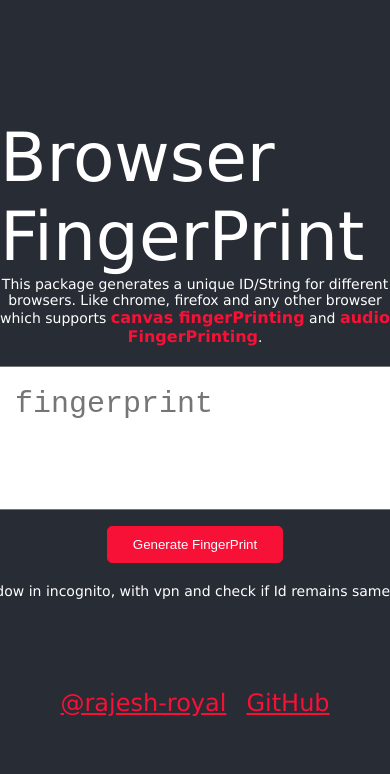
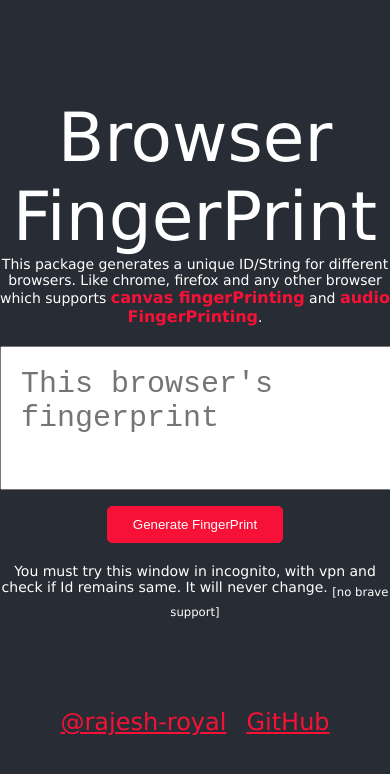
Before and after one commit to Rajesh-Royal/Broprint.js, a React (Create React App) app in the folder example/: page / in a window 390 px wide. Shown: the top 774 px of the page. Built offline with nearby package versions, Linux system fonts and the light colour scheme.

Commit message:
fix: textarea responsive issue

```diff
--- a/example/src/App.css
+++ b/example/src/App.css
@@ -18,12 +18,14 @@ body, html{
   width: 100%;
   font-size: calc(60px + 2vmin);
   color: white;
+  /* padding: 10px; */
 }
 .App .header{
     display: flex;
     flex-direction: column;
     align-items: center;
     justify-content: center;
+    text-align: center;
 }
 .App p{
   font-size: 14px;
@@ -42,6 +44,7 @@ body, html{
 .App .id-container textarea{
   font-size: 30px;
   max-width: 900px;
+  width: 100%;
   padding: 20px;
 }
 .App .id-container button{
--- a/example/src/App.tsx
+++ b/example/src/App.tsx
@@ -1,5 +1,5 @@
 import { getCurrentBrowserFingerPrint } from '@rajesh896/broprint.js';
-import React, { useState } from 'react';
+import { useState } from 'react';
 import './App.css';
 
 
@@ -24,7 +24,7 @@ function App() {
       <section className="id-container">
         <textarea rows={3} cols={100} placeholder="This browser's fingerprint" value={browserFingerprint} onChange={() => {}}></textarea>
         <p><button onClick={() => {getBrowserFingerPrint()}}>Generate FingerPrint</button></p>
-        <p style={{marginTop: 20}}>You must try this window in incognito, with vpn and check if Id remains same. It will never change.</p>
+        <p style={{marginTop: 20}}>You must try this window in incognito, with vpn and check if Id remains same. It will never change. <sub>[no brave support]</sub></p>
       </section>
       <footer>
         <div><a href='https://github.com/rajesh-royal' title='developer/author github account'>@rajesh-royal</a></div>
```
